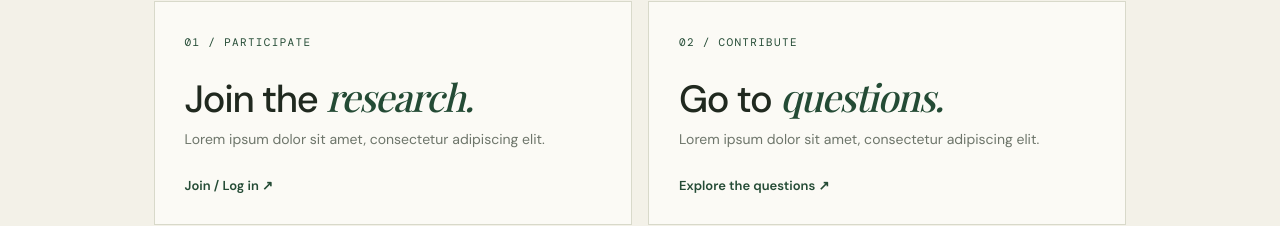
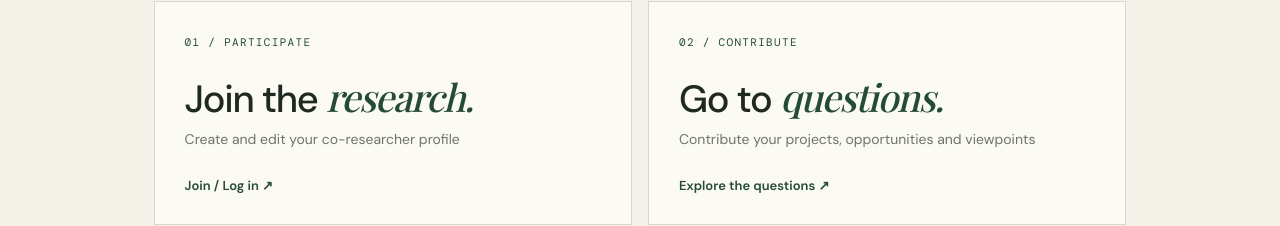
Before and after one commit to oc27/Solarpunk-Commons, a plain HTML site: page index.html in a window 1280 px wide. Shown: the part 723-949 px from the top of the page. Drawn offline with nearby package versions, Linux system fonts and the light colour scheme; a web font is replaced by a local one.

Commit message:
Update participation and contribution descriptions

```diff
--- a/index.html
+++ b/index.html
@@ -6,8 +6,8 @@
 <main>
 <section class="hero home-hero"><p class="eyebrow">SOLARPUNK COMMONS</p><h1>An international research project to grow the <em>solarpunk movement.</em></h1>
 <div class="home-actions" aria-label="Get involved">
-<a class="home-action" href="register.html"><span class="eyebrow">01 / PARTICIPATE</span><h2>Join the <em>research.</em></h2><p>Lorem ipsum dolor sit amet, consectetur adipiscing elit.</p><b>Join / Log in ↗</b></a>
-<a class="home-action" href="research-topics.html"><span class="eyebrow">02 / CONTRIBUTE</span><h2>Go to <em>questions.</em></h2><p>Lorem ipsum dolor sit amet, consectetur adipiscing elit.</p><b>Explore the questions ↗</b></a>
+<a class="home-action" href="register.html"><span class="eyebrow">01 / PARTICIPATE</span><h2>Join the <em>research.</em></h2><p>Create and edit your co-researcher profile</p><b>Join / Log in ↗</b></a>
+<a class="home-action" href="research-topics.html"><span class="eyebrow">02 / CONTRIBUTE</span><h2>Go to <em>questions.</em></h2><p>Contribute your projects, opportunities and viewpoints</p><b>Explore the questions ↗</b></a>
 </div></section>
 </main>
 <footer><a class="brand" href="index.html">✳ SOLARPUNK COMMONS</a><span>Lorem ipsum dolor sit amet.</span></footer>
```
